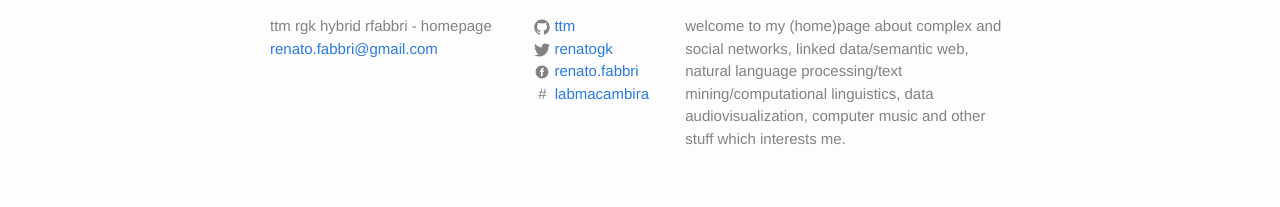
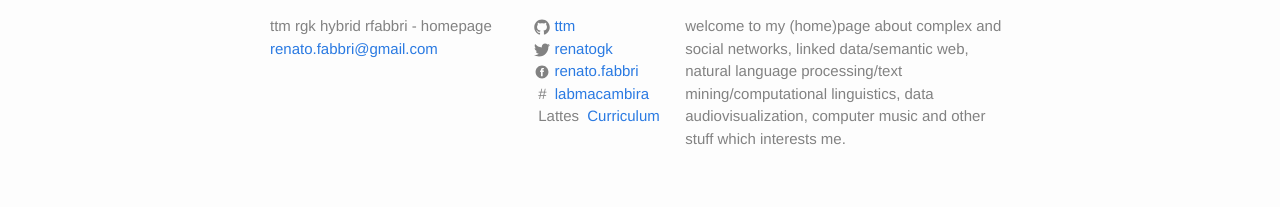
Before and after one commit to ttm/ttm.github.io, a Jekyll site: the page built from index.html, in a window 1280 px wide. Shown: the part 1434-1641 px from the top of the page. Built offline with Jekyll 4.4.1, drawn with Linux system fonts in a browser that asks for light colours.

Commit message:
enhancement in the footer

```diff
--- a/_includes/footer.html
+++ b/_includes/footer.html
@@ -72,6 +72,16 @@
           </li>
           {% endif %}
 
+          <li>
+            <a href="http://lattes.cnpq.br/1840472218825589">
+              <span class="icon  icon--irc" style="color:#828282;margin:4px">
+			Lattes
+              </span>
+
+
+              <span class="username">Curriculum</span>
+            </a>
+          </li>
 
 
         </ul>
```
